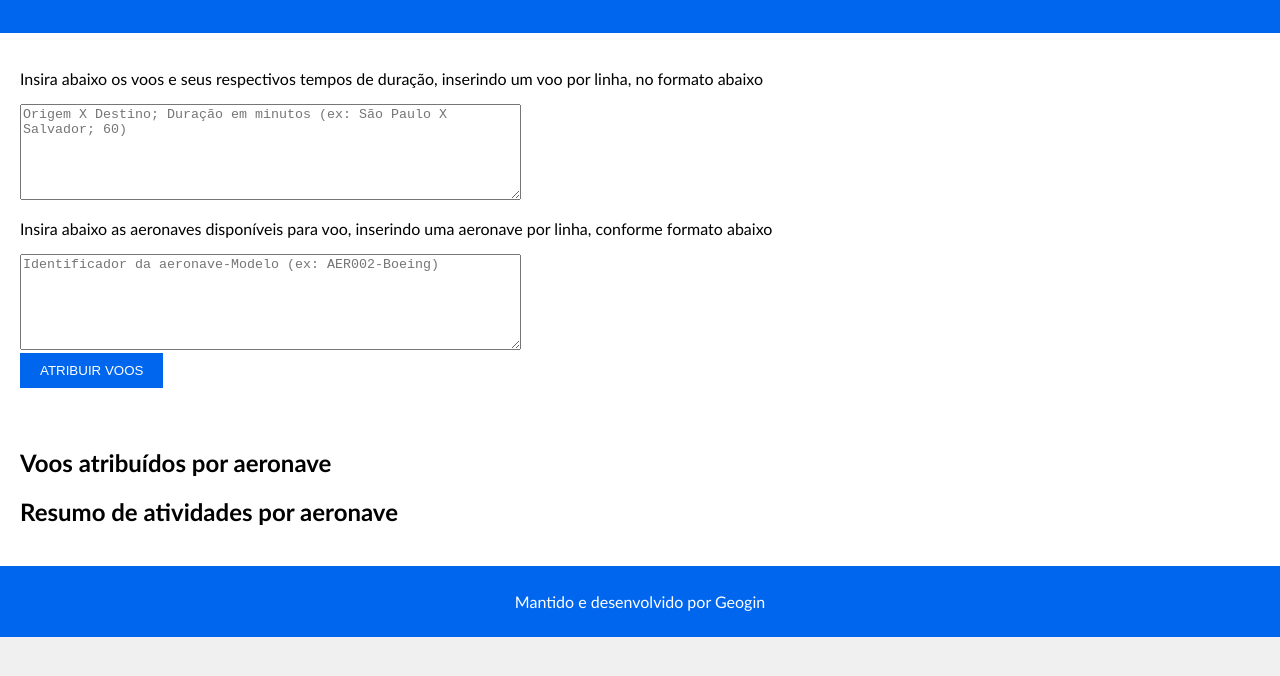
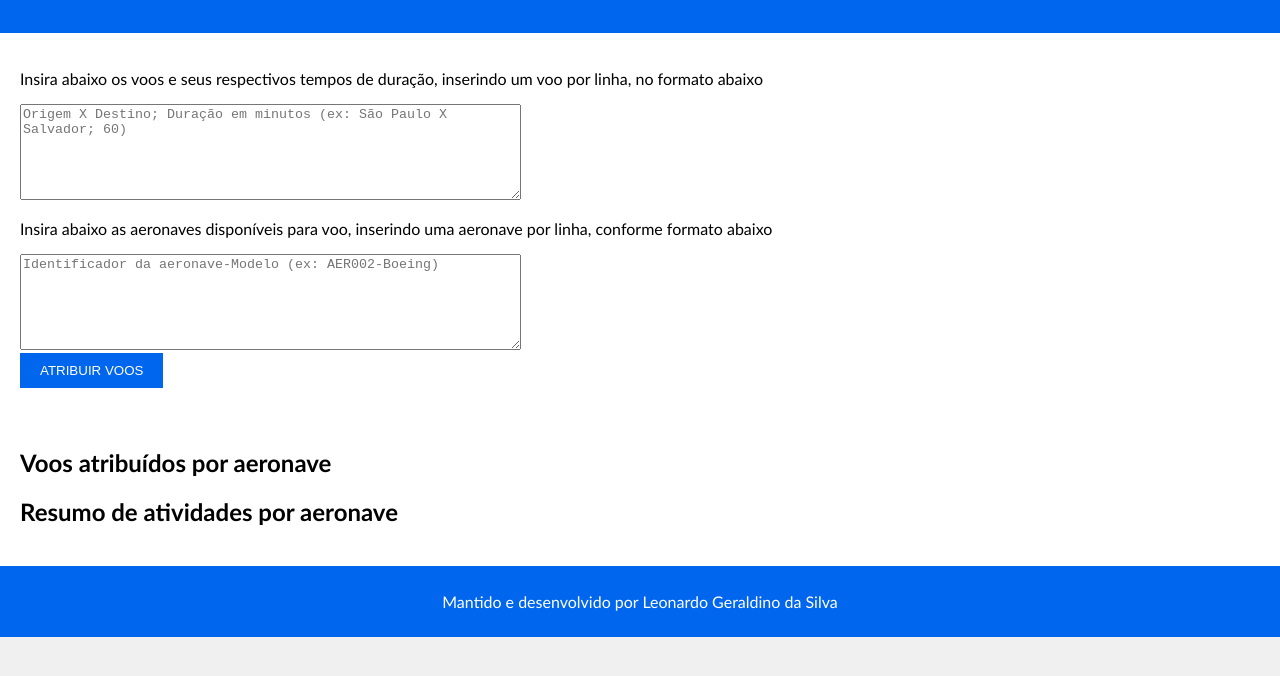
Before and after one commit to leoGeraldino/flyght_assignment_system, a plain HTML site: page index.html in a window 1280 px wide. Shown: the part 124-800 px from the top of the page. Drawn offline with Linux system fonts and the light colour scheme.

Commit message:
Update index.html

```diff
--- a/index.html
+++ b/index.html
@@ -27,7 +27,7 @@
         <ul id="resumoAviao"></ul>
     </section>
     <footer>
-        <p>Mantido e desenvolvido por <a href="https://www.geogin.com.br" target="_blank">Geogin</a></p>
+        <p>Mantido e desenvolvido por <a target="_blank" href="https://github.com/leoGeraldino">Leonardo Geraldino da Silva</a></p>
     </footer>
 </body>
 </html>
```
